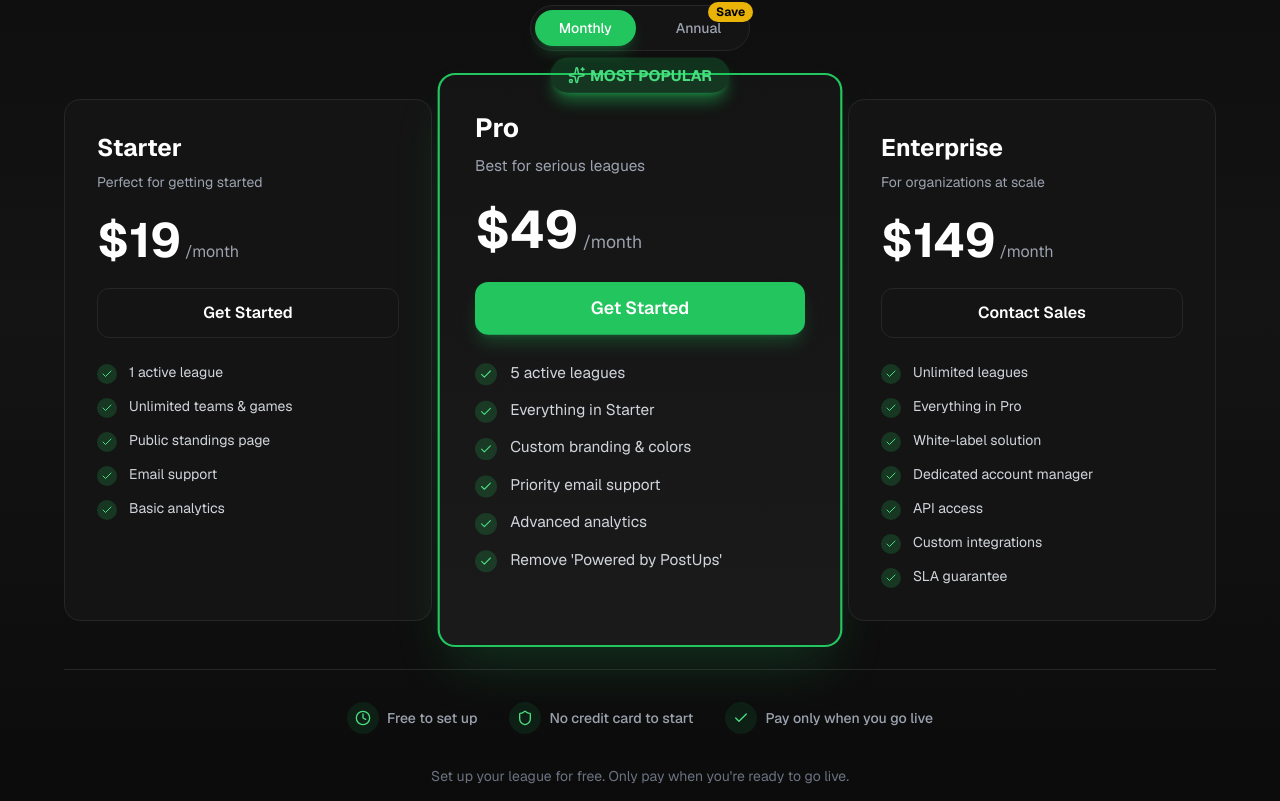
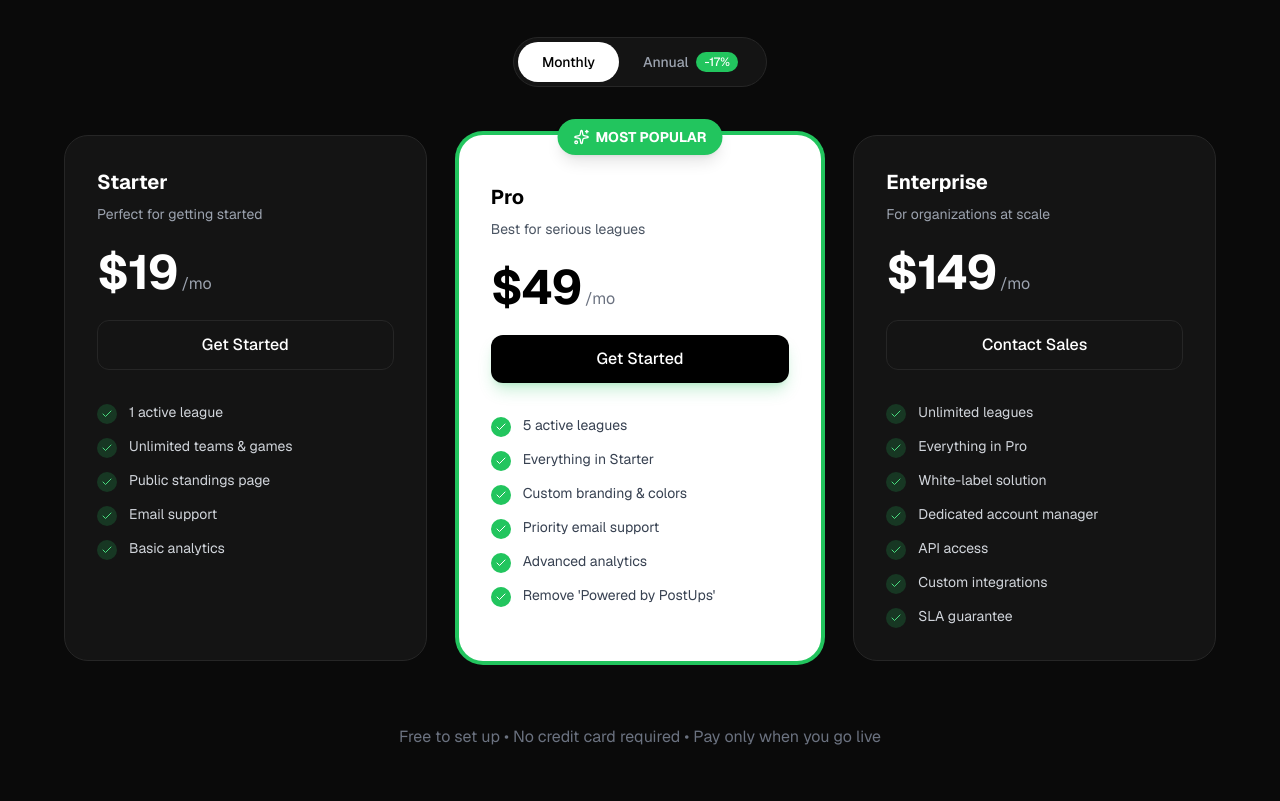
Before and after one commit to birddog87/postups, a Next.js app: page / in a window 1280 px wide. Shown: the part 1699-2500 px from the top of the page. Built offline with nearby package versions, Linux system fonts and the light colour scheme.

Commit message:
fix: rewrite pricing component with cleaner layout

```diff
--- a/src/components/landing/pricing.tsx
+++ b/src/components/landing/pricing.tsx
@@ -1,29 +1,14 @@
-// src/components/landing/pricing.tsx
 "use client";
 
 import { useState } from "react";
-import { Check, Sparkles, Shield, Clock } from "lucide-react";
+import { Check, Sparkles } from "lucide-react";
 import { Button } from "@/components/ui";
-import { Badge } from "@/components/ui";
 import { cn } from "@/lib/utils";
-
-const pricingData = {
-  monthly: {
-    starter: 19,
-    pro: 49,
-    enterprise: 149,
-  },
-  annual: {
-    starter: 190,
-    pro: 490,
-    enterprise: 1490,
-  },
-};
 
 const tiers = [
   {
     name: "Starter",
-    id: "starter",
+    price: { monthly: 19, annual: 190 },
     description: "Perfect for getting started",
     features: [
       "1 active league",
@@ -37,7 +22,7 @@ const tiers = [
   },
   {
     name: "Pro",
-    id: "pro",
+    price: { monthly: 49, annual: 490 },
     description: "Best for serious leagues",
     features: [
       "5 active leagues",
@@ -52,7 +37,7 @@ const tiers = [
   },
   {
     name: "Enterprise",
-    id: "enterprise",
+    price: { monthly: 149, annual: 1490 },
     description: "For organizations at scale",
     features: [
       "Unlimited leagues",
@@ -68,61 +53,34 @@ const tiers = [
   },
 ];
 
-const trustBadges = [
-  {
-    icon: Clock,
-    text: "Free to set up",
-  },
-  {
-    icon: Shield,
-    text: "No credit card to start",
-  },
-  {
-    icon: Check,
-    text: "Pay only when you go live",
-  },
-];
-
 export function Pricing() {
   const [annual, setAnnual] = useState(false);
 
-  const getPrice = (tierId: string) => {
-    const prices = annual ? pricingData.annual : pricingData.monthly;
-    return prices[tierId as keyof typeof prices];
-  };
-
-  const getSavings = (tierId: string) => {
-    const monthly = pricingData.monthly[tierId as keyof typeof pricingData.monthly];
-    const annual = pricingData.annual[tierId as keyof typeof pricingData.annual];
-    return monthly * 12 - annual;
-  };
-
   return (
-    <section id="pricing" className="py-24 px-6 relative overflow-hidden">
-      {/* Background gradient */}
-      <div className="absolute inset-0 bg-gradient-to-b from-surface via-surface-raised to-surface pointer-events-none" />
-
-      <div className="max-w-6xl mx-auto relative">
-        {/* Section header */}
-        <div className="text-center mb-12">
-          <Badge variant="success" className="mb-4 px-4 py-2 text-sm font-semibold">
+    <section id="pricing" className="py-24 px-6">
+      <div className="max-w-6xl mx-auto">
+        {/* Header */}
+        <div className="text-center mb-16">
+          <span className="inline-block bg-brand-500/10 text-brand-400 text-sm font-semibold px-4 py-2 rounded-full mb-4">
             Pricing
-          </Badge>
+          </span>
           <h2 className="text-4xl md:text-5xl font-bold text-white mb-4">
             Simple, transparent pricing
           </h2>
-          <p className="text-lg text-gray-400 max-w-2xl mx-auto mb-8">
+          <p className="text-xl text-gray-400 max-w-2xl mx-auto">
             Free to set up and test. Pay when you go live.
           </p>
+        </div>
 
-          {/* Billing toggle */}
-          <div className="inline-flex items-center gap-4 p-1 bg-surface-raised border border-surface-border rounded-full">
+        {/* Toggle */}
+        <div className="flex justify-center mb-12">
+          <div className="inline-flex items-center bg-surface-raised border border-surface-border rounded-full p-1">
             <button
               onClick={() => setAnnual(false)}
               className={cn(
-                "px-6 py-2 rounded-full text-sm font-medium transition-all duration-200",
+                "px-6 py-2.5 rounded-full text-sm font-medium transition-all",
                 !annual
-                  ? "bg-brand-500 text-white shadow-lg shadow-brand-500/25"
+                  ? "bg-white text-black"
                   : "text-gray-400 hover:text-white"
               )}
             >
@@ -131,66 +89,74 @@ export function Pricing() {
             <button
               onClick={() => setAnnual(true)}
               className={cn(
-                "px-6 py-2 rounded-full text-sm font-medium transition-all duration-200 relative",
+                "px-6 py-2.5 rounded-full text-sm font-medium transition-all flex items-center gap-2",
                 annual
-                  ? "bg-brand-500 text-white shadow-lg shadow-brand-500/25"
+                  ? "bg-white text-black"
                   : "text-gray-400 hover:text-white"
               )}
             >
               Annual
-              <span className="absolute -top-2 -right-2 bg-yellow-500 text-black text-xs px-2 py-0.5 rounded-full font-bold">
-                Save
+              <span className="bg-brand-500 text-white text-xs px-2 py-0.5 rounded-full">
+                -17%
               </span>
             </button>
           </div>
         </div>
 
-        {/* Pricing cards */}
-        <div className="grid md:grid-cols-3 gap-6 mb-12">
+        {/* Cards */}
+        <div className="grid md:grid-cols-3 gap-8 items-start">
           {tiers.map((tier) => (
             <div
-              key={tier.id}
+              key={tier.name}
               className={cn(
-                "relative rounded-2xl p-8 transition-all duration-300",
+                "relative rounded-3xl p-8 h-full",
                 tier.popular
-                  ? "bg-gradient-to-b from-surface-raised to-surface-overlay border-2 border-brand-500 shadow-2xl shadow-brand-500/20 scale-105 md:scale-110"
-                  : "bg-surface-raised border border-surface-border hover:border-brand-500/50"
+                  ? "bg-white text-black ring-4 ring-brand-500"
+                  : "bg-surface-raised border border-surface-border"
               )}
             >
               {/* Popular badge */}
               {tier.popular && (
-                <div className="absolute -top-4 left-1/2 -translate-x-1/2">
-                  <Badge
-                    variant="success"
-                    className="px-4 py-1.5 text-sm font-bold shadow-lg shadow-brand-500/50 animate-pulse-subtle"
-                  >
-                    <Sparkles className="w-4 h-4 mr-1" />
+                <div className="absolute -top-4 left-1/2 -translate-x-1/2 z-10">
+                  <span className="inline-flex items-center gap-1.5 bg-brand-500 text-white text-sm font-bold px-4 py-2 rounded-full shadow-lg">
+                    <Sparkles className="w-4 h-4" />
                     MOST POPULAR
-                  </Badge>
+                  </span>
                 </div>
               )}
 
-              {/* Tier header */}
-              <div className="mb-6">
-                <h3 className="text-2xl font-bold text-white mb-2">
+              {/* Content */}
+              <div className={tier.popular ? "pt-4" : ""}>
+                {/* Tier name */}
+                <h3 className={cn(
+                  "text-xl font-bold mb-2",
+                  tier.popular ? "text-black" : "text-white"
+                )}>
                   {tier.name}
                 </h3>
-                <p className="text-gray-400 text-sm">{tier.description}</p>
-              </div>
+                <p className={cn(
+                  "text-sm mb-6",
+                  tier.popular ? "text-gray-600" : "text-gray-400"
+                )}>
+                  {tier.description}
+                </p>
 
                 {/* Price */}
                 <div className="mb-6">
                   <div className="flex items-baseline gap-1">
-                  <span className="text-5xl font-bold text-white">
-                    ${getPrice(tier.id)}
+                    <span className={cn(
+                      "text-5xl font-bold tracking-tight",
+                      tier.popular ? "text-black" : "text-white"
+                    )}>
+                      ${annual ? tier.price.annual : tier.price.monthly}
                     </span>
-                  <span className="text-gray-400">
-                    /{annual ? "year" : "month"}
+                    <span className={tier.popular ? "text-gray-500" : "text-gray-400"}>
+                      /{annual ? "year" : "mo"}
                     </span>
                   </div>
                   {annual && (
-                  <p className="text-brand-400 text-sm mt-2 font-medium">
-                    Save ${getSavings(tier.id)} per year
+                    <p className="text-brand-500 text-sm mt-1 font-medium">
+                      Save ${tier.price.monthly * 12 - tier.price.annual}/year
                     </p>
                   )}
                 </div>
@@ -199,50 +165,45 @@ export function Pricing() {
                 <Button
                   variant={tier.popular ? "primary" : "secondary"}
                   size="lg"
-                className="w-full mb-6 font-semibold"
+                  className={cn(
+                    "w-full mb-8",
+                    tier.popular && "bg-black text-white hover:bg-gray-800"
+                  )}
                 >
                   {tier.cta}
                 </Button>
 
                 {/* Features */}
-              <div className="space-y-3">
+                <ul className="space-y-3">
                   {tier.features.map((feature) => (
-                  <div key={feature} className="flex items-start gap-3">
-                    <div className="flex-shrink-0 w-5 h-5 rounded-full bg-brand-500/20 flex items-center justify-center mt-0.5">
-                      <Check className="w-3 h-3 text-brand-400" />
+                    <li key={feature} className="flex items-start gap-3">
+                      <div className={cn(
+                        "flex-shrink-0 w-5 h-5 rounded-full flex items-center justify-center mt-0.5",
+                        tier.popular ? "bg-brand-500" : "bg-brand-500/20"
+                      )}>
+                        <Check className={cn(
+                          "w-3 h-3",
+                          tier.popular ? "text-white" : "text-brand-400"
+                        )} />
                       </div>
-                    <span className="text-gray-300 text-sm">{feature}</span>
+                      <span className={cn(
+                        "text-sm",
+                        tier.popular ? "text-gray-700" : "text-gray-300"
+                      )}>
+                        {feature}
+                      </span>
+                    </li>
+                  ))}
+                </ul>
+              </div>
             </div>
           ))}
         </div>
 
-              {/* Gradient border effect on hover */}
-              {!tier.popular && (
-                <div className="absolute inset-0 rounded-2xl bg-gradient-to-b from-brand-500/0 via-brand-500/0 to-brand-500/0 opacity-0 hover:opacity-100 transition-opacity duration-300 pointer-events-none -z-10 blur-xl" />
-              )}
-            </div>
-          ))}
-        </div>
-
-        {/* Trust badges */}
-        <div className="flex flex-wrap justify-center gap-8 pt-8 border-t border-surface-border">
-          {trustBadges.map((badge) => (
-            <div
-              key={badge.text}
-              className="flex items-center gap-2 text-gray-400"
-            >
-              <div className="w-8 h-8 rounded-full bg-brand-500/10 flex items-center justify-center">
-                <badge.icon className="w-4 h-4 text-brand-400" />
-              </div>
-              <span className="text-sm font-medium">{badge.text}</span>
-            </div>
-          ))}
-        </div>
-
-        {/* Additional trust message */}
-        <div className="text-center mt-8">
-          <p className="text-gray-500 text-sm">
-            Set up your league for free. Only pay when you&apos;re ready to go live.
+        {/* Trust */}
+        <div className="mt-16 text-center">
+          <p className="text-gray-500">
+            Free to set up • No credit card required • Pay only when you go live
           </p>
         </div>
       </div>
```
Also changed, not shown: screenshots/{5C97A60B-32C3-4094-B359-043349F7BCCB}.png (added). Lines whose indentation alone changed are shown as unchanged.
